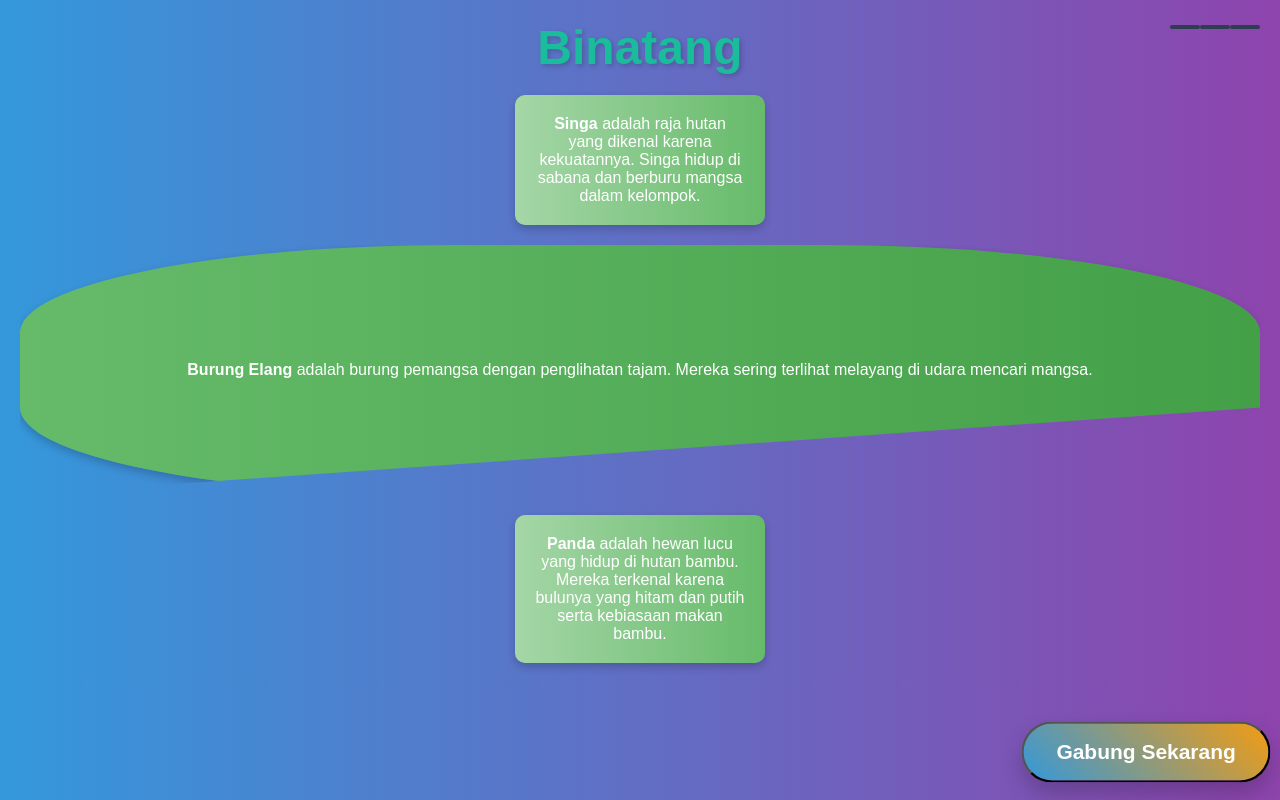
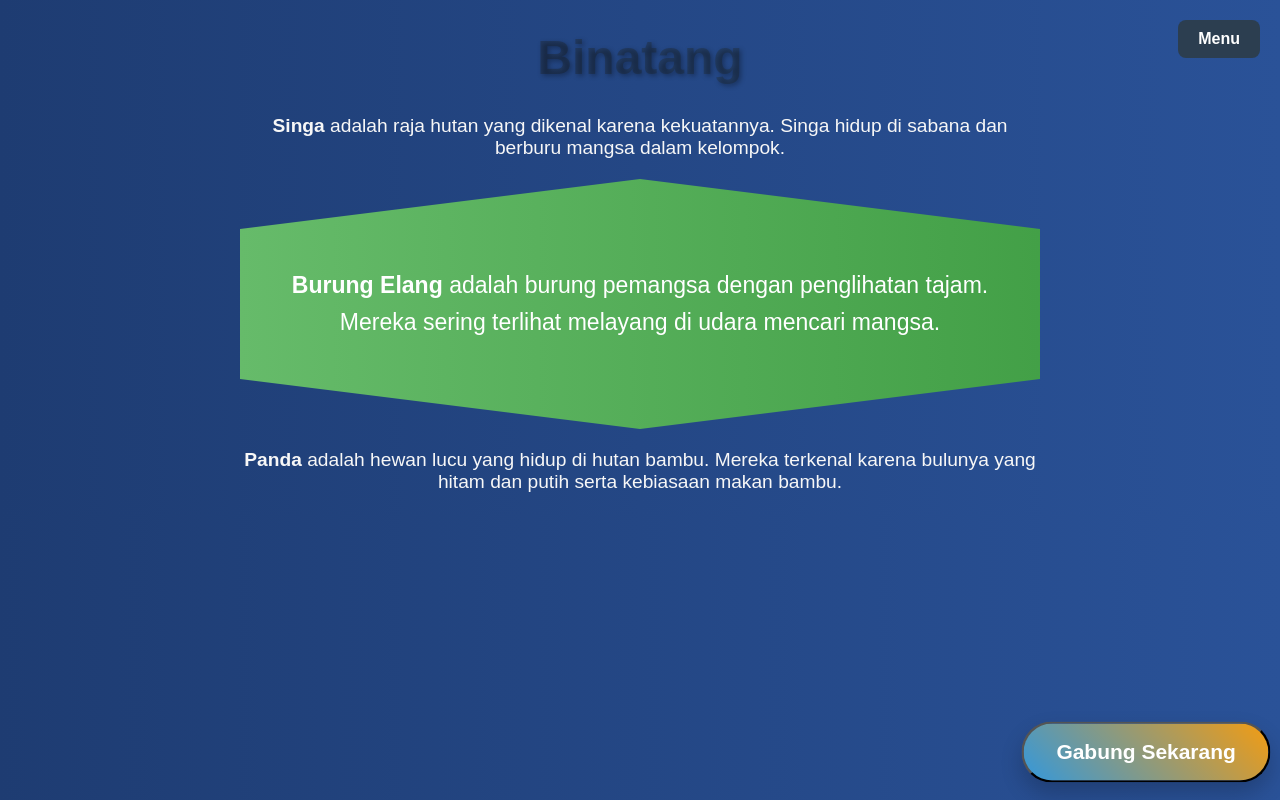
Before and after one commit to SAFF35/C15, a plain HTML site: page index.html in a window 1280 px wide. Drawn offline with Linux system fonts and the light colour scheme.

Commit message:
Update index.html

```diff
--- a/index.html
+++ b/index.html
@@ -13,7 +13,7 @@
         }
 
         body {
-            background: linear-gradient(to right, #3498db, #8e44ad);
+            background: linear-gradient(to right, #1e3c72, #2a5298);
             padding: 20px;
             overflow-x: hidden;
         }
@@ -24,62 +24,64 @@
             font-size: 3em;
             font-weight: bold;
             margin-bottom: 20px;
-            color: #1abc9c;
-            text-shadow: 2px 2px 5px rgba(0, 0, 0, 0.2);
+            color: #1b2a4d;
+            background: linear-gradient(to right, #1b2a4d, #2a4e7c);
+            -webkit-background-clip: text;
+            -webkit-text-fill-color: transparent;
+            text-shadow: 2px 2px 5px rgba(0, 0, 0, 0.3);
             position: sticky;
             top: 0;
             z-index: 100;
+            padding: 10px 0;
         }
 
         /* Paragraf */
         .paragraf-container {
             display: flex;
-            justify-content: center;
-            flex-wrap: wrap;
+            flex-direction: column;
+            align-items: center;
             gap: 20px;
         }
 
         .paragraf {
-            background: linear-gradient(90deg, #a5d6a7, #66bb6a);
-            padding: 20px;
-            color: white;
-            border-radius: 10px;
-            width: 250px;
-            height: auto;
-            box-shadow: 0 4px 8px rgba(0, 0, 0, 0.2);
-            font-size: 1em;
+            font-size: 1.2em;
+            color: #f7f7f7;
             text-align: center;
-            display: flex;
-            align-items: center;
-            justify-content: center;
+            max-width: 800px;
         }
 
         .paragraf.segi6 {
             position: relative;
-            clip-path: polygon(0% 0%, 100% 0%, 100% 65%, 0% 100%);
+            clip-path: polygon(50% 0%, 100% 20%, 100% 80%, 50% 100%, 0% 80%, 0% 20%);
             background: linear-gradient(90deg, #66bb6a, #43a047);
             width: 100%;
-            min-height: 200px;
+            min-height: 250px;
+            display: flex;
+            align-items: center;
+            justify-content: center;
+            padding: 20px;
         }
 
-        /* Menu Navigasi (Hamburger Menu) */
+        .paragraf.segi6 p {
+            font-size: 1.2em;
+            color: white;
+            text-align: center;
+            line-height: 1.6;
+        }
+
+        /* Menu Navigasi */
         .menu {
             position: fixed;
             top: 20px;
             right: 20px;
-            display: flex;
-            align-items: center;
-            justify-content: center;
+            background: #2c3e50;
+            color: white;
+            padding: 10px 20px;
+            font-size: 1em;
+            font-weight: bold;
+            border-radius: 8px;
             cursor: pointer;
             z-index: 100;
-        }
-
-        .menu div {
-            width: 30px;
-            height: 4px;
-            background: #2c3e50;
-            margin: 5px 0;
-            border-radius: 2px;
         }
 
         .menu-items {
@@ -145,23 +147,12 @@
                 background: linear-gradient(45deg, #3498db, #f39c12);
             }
         }
-
-        /* Contener Burung Elang */
-        .paragraf.segi6 {
-            border-radius: 35%;
-            width: 100%;
-            min-height: 250px;
-        }
     </style>
 </head>
 <body>
 
     <!-- Menu Navigasi -->
-    <div class="menu" onclick="toggleMenu()">
-        <div></div>
-        <div></div>
-        <div></div>
-    </div>
+    <div class="menu" onclick="toggleMenu()">Menu</div>
     <div class="menu-items" id="menuItems">
         <a href="https://contoh.com">Profil</a>
         <a href="https://contoh.com">Legalitas</a>
```
